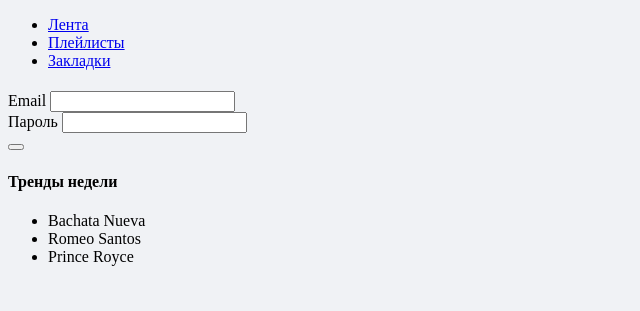
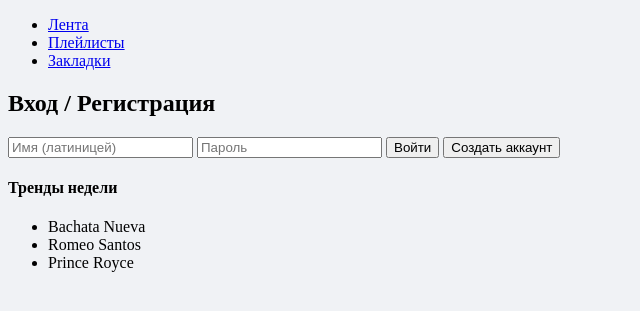
Before and after one commit to djdoodlez-gif/Bachata-music, a Flask app: page /auth in a window 1280 px wide. Shown: the part 65-376 px from the top of the page, without its empty margins (0-640 px from the left). Run offline with Flask 3, Linux system fonts and the light colour scheme.

Commit message:
Update auth.html

```diff
--- a/templates/auth.html
+++ b/templates/auth.html
@@ -1,28 +1,16 @@
 {% extends "base.html" %}
+{% block title %}Вход — Bachata Music{% endblock %}
 {% block content %}
-<div class="card p-4">
-  <h4 class="mb-3">{{ title }}</h4>
-  <form method="post">
-    {% if register %}
-    <div class="mb-3">
-      <label class="form-label">Никнейм</label>
-      <input name="username" class="form-control" required>
-    </div>
-    <div class="mb-3">
-      <label class="form-label">Email</label>
-      <input name="email" type="email" class="form-control" required>
-    </div>
-    {% else %}
-    <div class="mb-3">
-      <label class="form-label">Email</label>
-      <input name="email" type="email" class="form-control" required>
-    </div>
-    {% endif %}
-    <div class="mb-3">
-      <label class="form-label">Пароль</label>
-      <input name="password" type="password" class="form-control" required>
-    </div>
-    <button class="btn btn-primary">{{ btn }}</button>
-  </form>
-</div>
+  <div class="card">
+    <h2>Вход / Регистрация</h2>
+    <form method="post" class="grid2 mt">
+      <input name="username" placeholder="Имя (латиницей)" required />
+      <input name="password" type="password" placeholder="Пароль" required />
+      <button name="action" value="login" class="btn">Войти</button>
+      <button name="action" value="signup" class="btn primary">Создать аккаунт</button>
+    </form>
+    {% with msgs = get_flashed_messages() %}
+      {% if msgs %}<div class="flash">{{ msgs[0] }}</div>{% endif %}
+    {% endwith %}
+  </div>
 {% endblock %}
```
